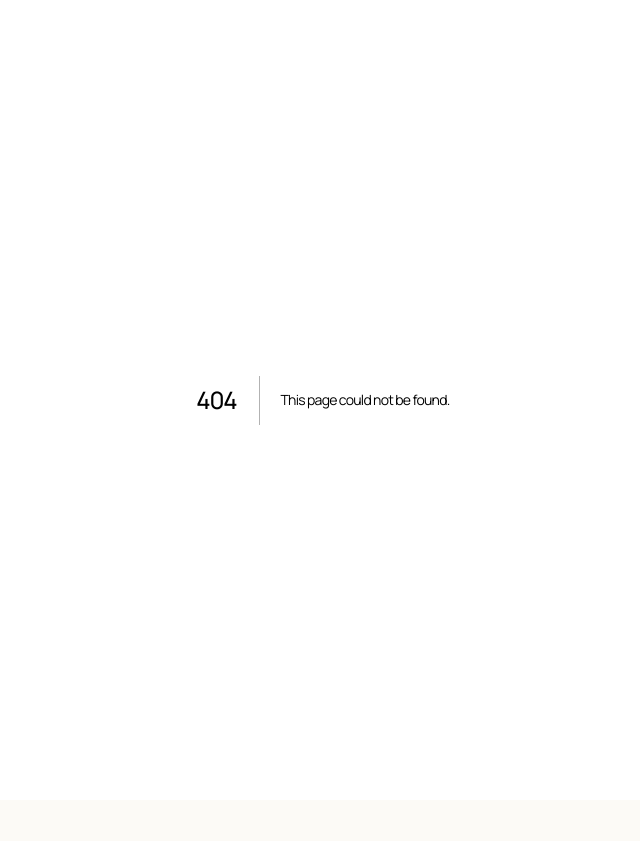
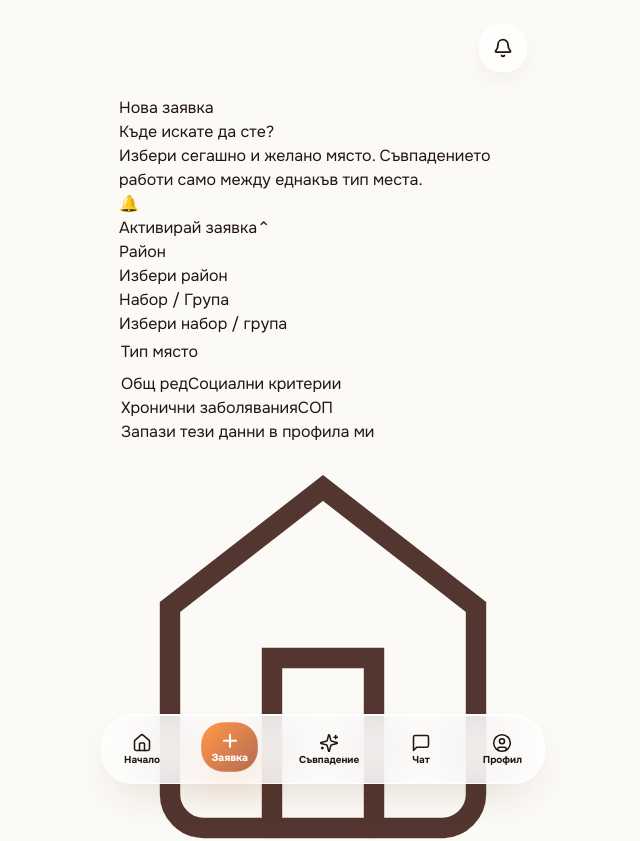
Before and after one commit to maciaci13/kg.razmeni, a Next.js app: page /react-preview in a window 1280 px wide. Before the commit this address had no page. Shown: the top 841 px of the page, without its empty margins (317-957 px from the left). Before the commit the page ends 800 px from the top, so only its background shows below. Built offline with nearby package versions, Linux system fonts and the light colour scheme.

Commit message:
Add React preview route

```diff
--- /dev/null
+++ b/app/react-preview/page.tsx
@@ -0,0 +1,28 @@
+"use client";
+
+import { useState } from "react";
+import { AppShell } from "../components/AppShell";
+import { HomeScreen } from "../components/screens/HomeScreen";
+import { RequestScreen } from "../components/screens/RequestScreen";
+import { MatchScreen } from "../components/screens/MatchScreen";
+import { ChatScreen } from "../components/screens/ChatScreen";
+import { ProfileScreen } from "../components/screens/ProfileScreen";
+import type { AppTab } from "../components/types";
+
+export default function ReactPreviewPage() {
+  const [tab, setTab] = useState<AppTab>("requests");
+  const [selectedProfileId, setSelectedProfileId] = useState("parent-a");
+
+  const activeScreen =
+    tab === "home" ? <HomeScreen setTab={setTab} />
+    : tab === "requests" ? <RequestScreen />
+    : tab === "matches" ? <MatchScreen />
+    : tab === "chats" ? <ChatScreen />
+    : <ProfileScreen selectedProfileId={selectedProfileId} selectedUserName="Родител A" users={[{ id: "parent-a", display_name: "Родител A" } as any]} setSelectedProfileId={setSelectedProfileId} />;
+
+  return (
+    <AppShell activeTab={tab} setTab={setTab}>
+      {activeScreen}
+    </AppShell>
+  );
+}
```
